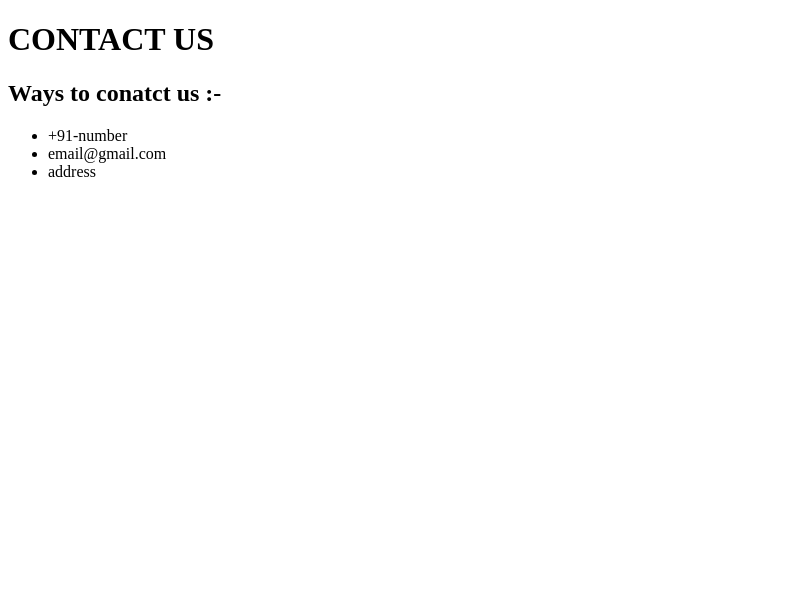
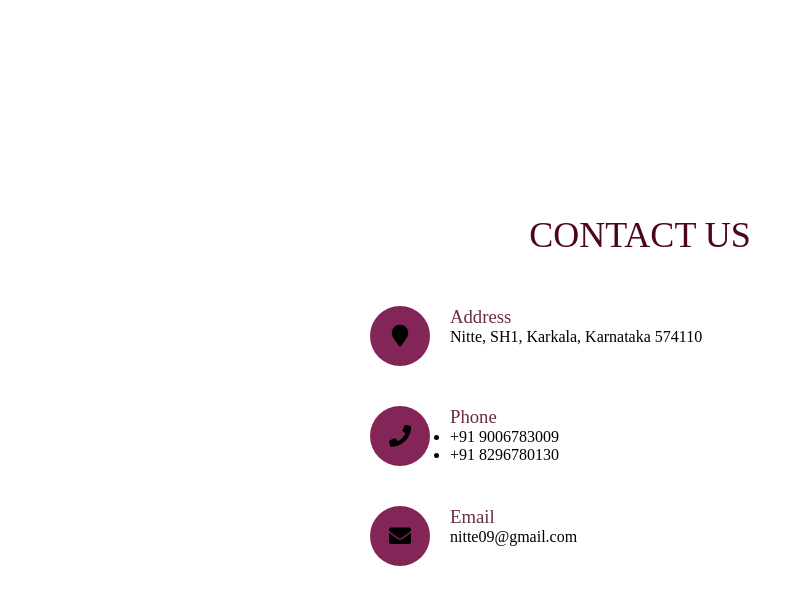
Before and after one commit to ShivamKr-source/internShip-Project-Music-Website, a plain HTML site: page contact.html in a window 1280 px wide. Shown: the whole page, without its empty margins (0-803 px from the left). Drawn offline with Linux system fonts and the light colour scheme.

Commit message:
Update contact.html

```diff
--- a/contact.html
+++ b/contact.html
@@ -5,28 +5,167 @@
     <meta http-equiv="X-UA-Compatible" content="IE=edge">
     <meta name="viewport" content="width=device-width, initial-scale=1.0">
     <title>CONTACT</title>
+    <link rel="stylesheet" href="https://use.fontawesome.com/releases/v5.0.7/css/all.css">
+    <link rel="stylesheet" type="text/css" href="style.css">
+   <style>
+*{
+    margin: 0;
+    padding: 0;
+    box-sizing: border-box;
+    font-family: 'Poppins' sans-serif;
+}
+    .contact{
+        position: relative;
+        min-height: 100vh;
+
+
+        padding: 50px 100px;
+        display: flex;
+        justify-content: center;
+        align-items: center;
+        flex-direction: column;
+
+        background-size:cover;
+
+
+
+    }
+    .content .contact{
+        max-width: 800px;
+        text-align: center;
+    }
+    .contact .content h2{
+        font-size: 36px;
+        font-weight: 500;
+        color: #4d0420;
+        text-align: center;
+    }
+    .contact .content p{
+
+    font-weight: 300;
+    color: black;
+    font-size: 28px;
+    }
+    .container
+    {
+        width: 100%;
+        display: flex;
+        justify-content: center;
+        align-items: center;
+        margin-top: 30px;
+    }
+    .container .contactinfo
+    {
+        width: 50%;
+        display: flex;
+        flex-direction: column;
+    }
+    .container .contactinfo .box
+    {
+        position: relative;
+        padding: 20px 0;
+        display: flex;
+
+    }
+    .container .contactinfo .box .icon
+    {
+        min-width: 60px;
+        height: 60px;
+        background: rgb(132, 37, 87);
+        display: flex;
+        justify-content: center;
+        align-items: center;
+        border-radius: 50%;
+        font-size: 22px;
+        font-size: 300;
+
+
+    }
+
+    .container .contactinfo .box .text
+    {
+        display: flex;
+        margin-left: 20px;
+        font-size: 16px;
+        color: black;
+        flex-direction: column;
+        font-size: 300;
+        animation-name: contact;
+        animation-duration: 2s;
+        animation-iteration-count: 1;
+        animation-delay: 0.8s;
+
+    }
+    @keyframes contact {
+
+
+        0%{
+              top: 0px; background:grey; width: 100px;}
+            100% {top: 200px; background:#b13564; width: 300px;
+            }
+    }
+    .container .contactinfo .box .text h3{
+        font-weight: 500;
+        color: #692e45;
+        font-size: 32;
+    }
+</style>
 </head>
 <body>
-    <header>
-        <h1>CONTACT US</h1>
-    </header>
-    <main>
-        <section>
-            <h2>Ways to conatct us :-</h2>
-        </section>
-        <article>
-            <ul>
-                <li>
-                    +91-number
-                </li>
-                <li>
-                    email@gmail.com
-                </li>
-                <li>
-                    address
-                </li>
-            </ul>
-        </article>
-    </main>
+
+
+            <section class="contact">
+                <div class="content">
+                    <h2>CONTACT US</h2>
+
+                </div>
+
+
+                <div class="container">
+                    <div class="contactinfo">
+                        <div class="box">
+                            <div class="icon"><i class="fa fa-map-marker" aria-hidden="true"></i></div>
+
+                                <div class="text">
+                                    <h3>Address</h3>
+                                       <p>Nitte, SH1, Karkala,
+                                        Karnataka 574110</p>
+                                </div>
+                        </div>
+
+
+
+
+                        <div class="box">
+                            <div class="icon"><i class="fa fa-phone" aria-hidden="true"></i></div>
+                                <div class="text">
+                                    <h3>Phone</h3>
+                                <ul>
+                                    <li>+91 9006783009</li>
+                                    <li>+91 8296780130</li>
+                                </ul>
+                            </div>
+                        </div>
+
+
+
+
+
+                        <div class="box">
+                            <div class="icon"><i class="fa fa-envelope" aria-hidden="true"></i></div>
+                                <div class="text">
+                                    <h3>Email</h3>
+                                    <p>nitte09@gmail.com</p>
+                                </div>
+
+
+                        </div>
+
+                    </div>
+</div>
+            </section>
+
+        </main>
+
 </body>
 </html>
```
